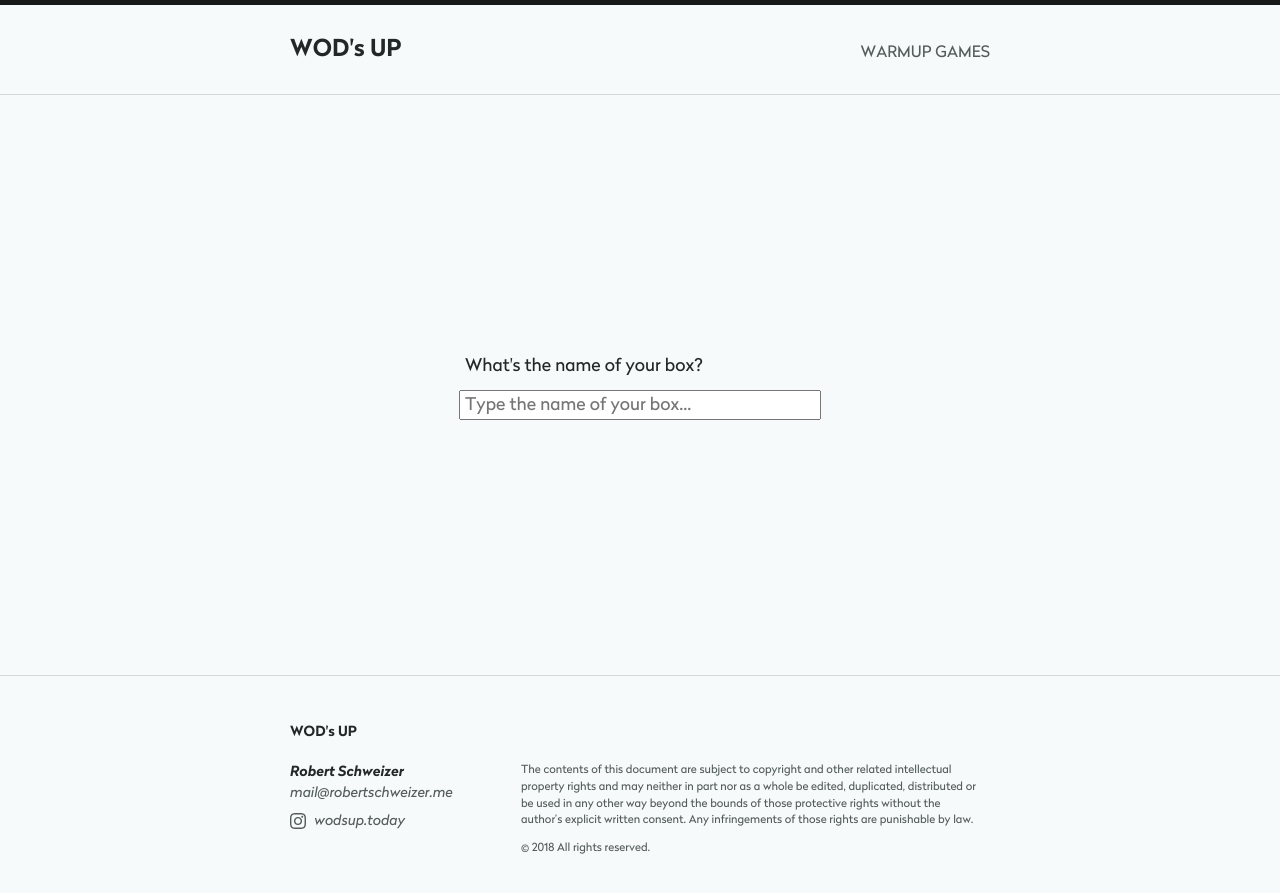
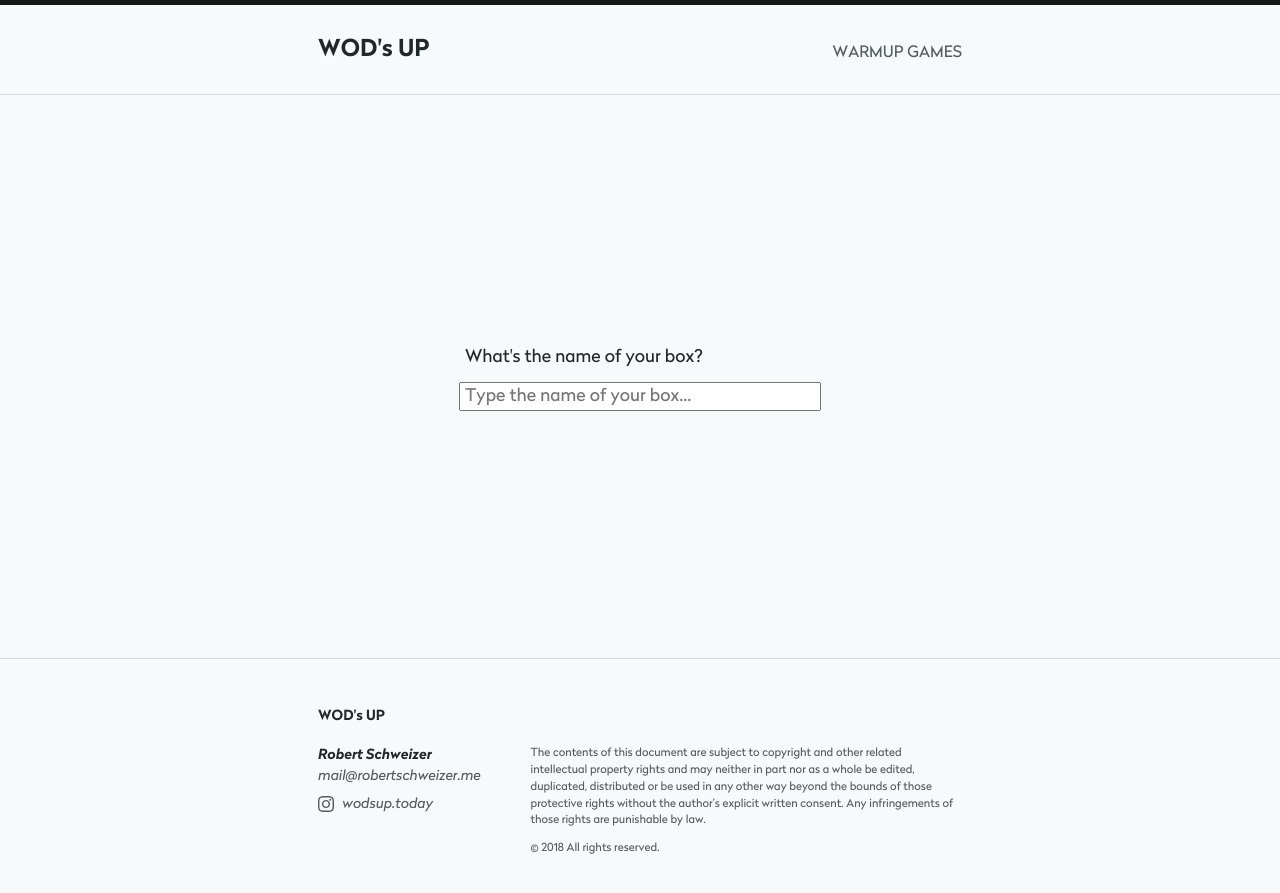
Before and after one commit to rschweizer/wodsup.today, a Jekyll site: the page built from index.md, in a window 1280 px wide. Shown: the top 893 px of the page. Built offline with Jekyll 4.4.1, drawn with Linux system fonts in a browser that asks for light colours.

Commit message:
Adjust wrapper width

```diff
--- a/_sass/layout.scss
+++ b/_sass/layout.scss
@@ -127,6 +127,8 @@ body {
       margin: 0 auto;
       max-width: 50em;
       padding: 0 2em;
+      width: 100%;
+      box-sizing: border-box;
     }
   }
 
```
